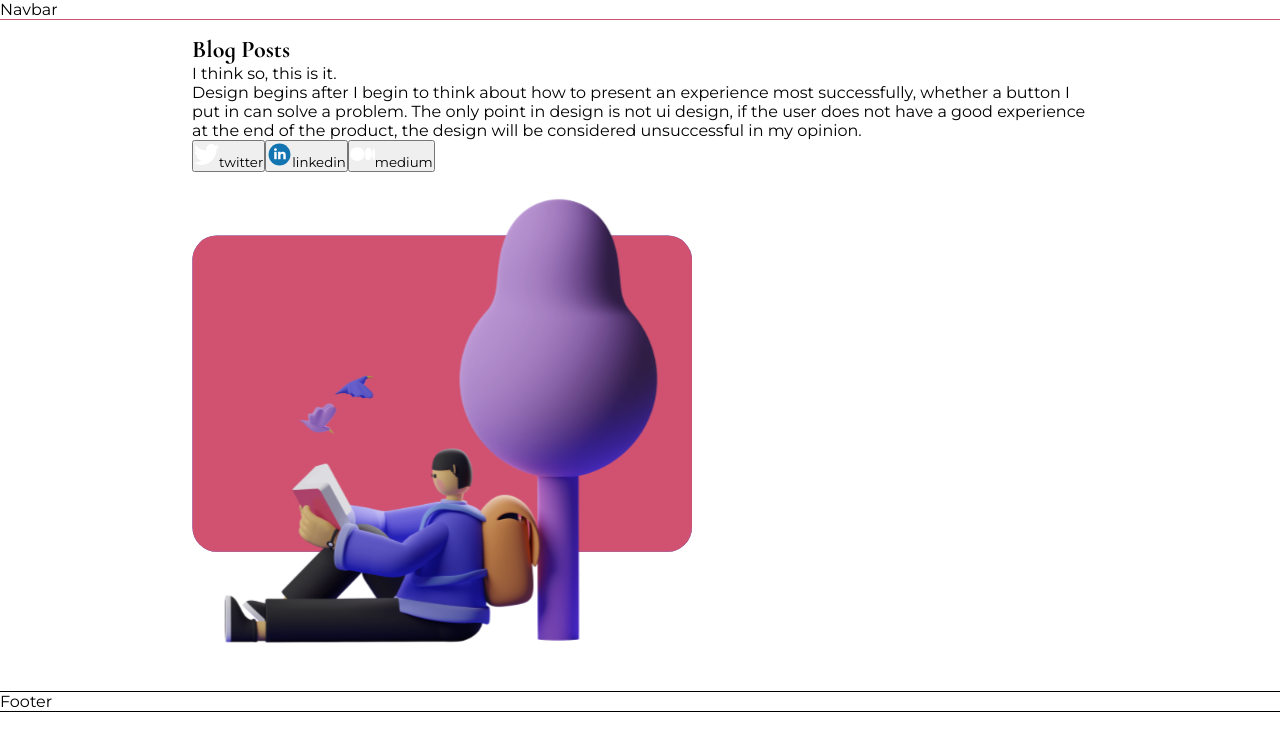
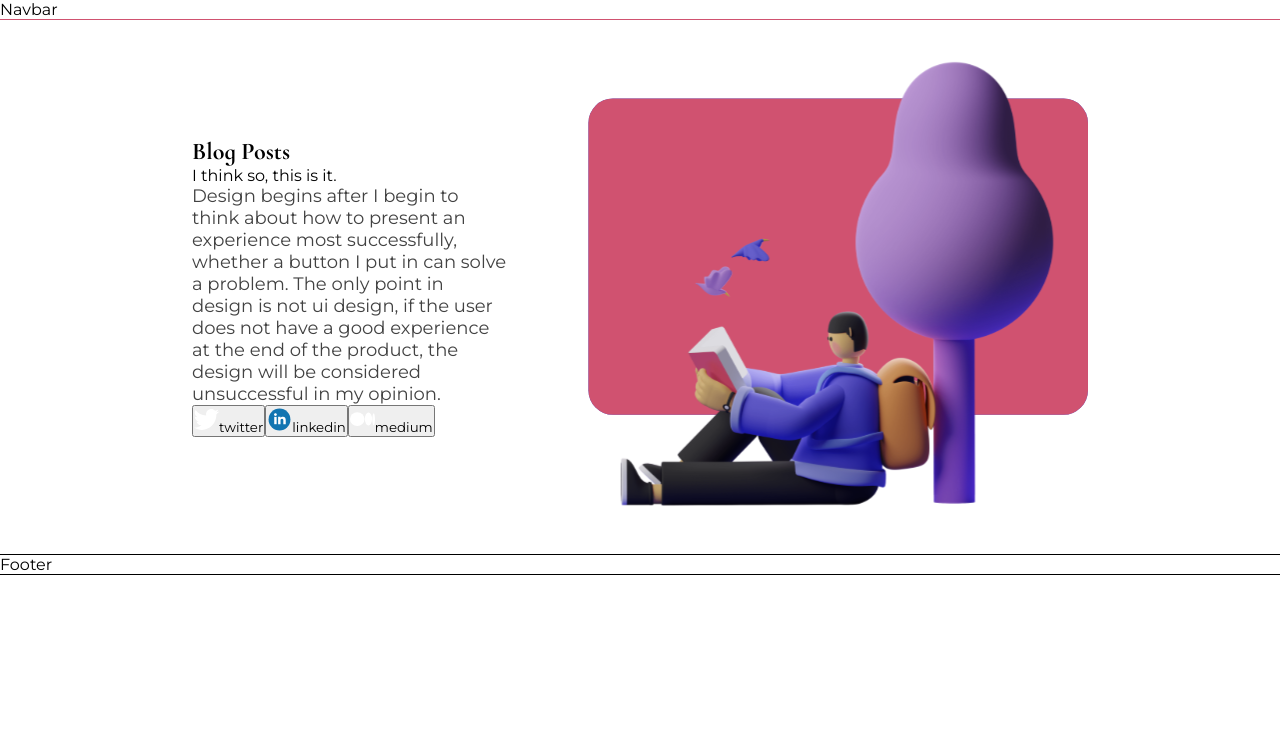
Before and after one commit to eduCBT/demo_project, a Next.js app: page /Homepage in a window 1280 px wide. Shown: the top 746 px of the page. Built offline with nearby package versions, Linux system fonts and the light colour scheme.

Commit message:
style: updated hero_sec styles

```diff
--- a/styles/custom.scss
+++ b/styles/custom.scss
@@ -25,3 +25,28 @@
 ::-webkit-scrollbar-thumb:hover {
   background: $header_text;
 }
+
+/* HERO SECTION STYLES */
+
+.hero {
+  &_inner {
+    @include flex_center();
+    gap: 5rem;
+  }
+
+  &_left {
+    width: 100%;
+    max-width: 40rem;
+  }
+}
+.small_text {
+  color: #424242;
+  font-family: Montserrat;
+  font-size: 1.125rem;
+  font-style: normal;
+  font-weight: 400;
+  line-height: normal;
+
+  @media screen {
+  }
+}
```
